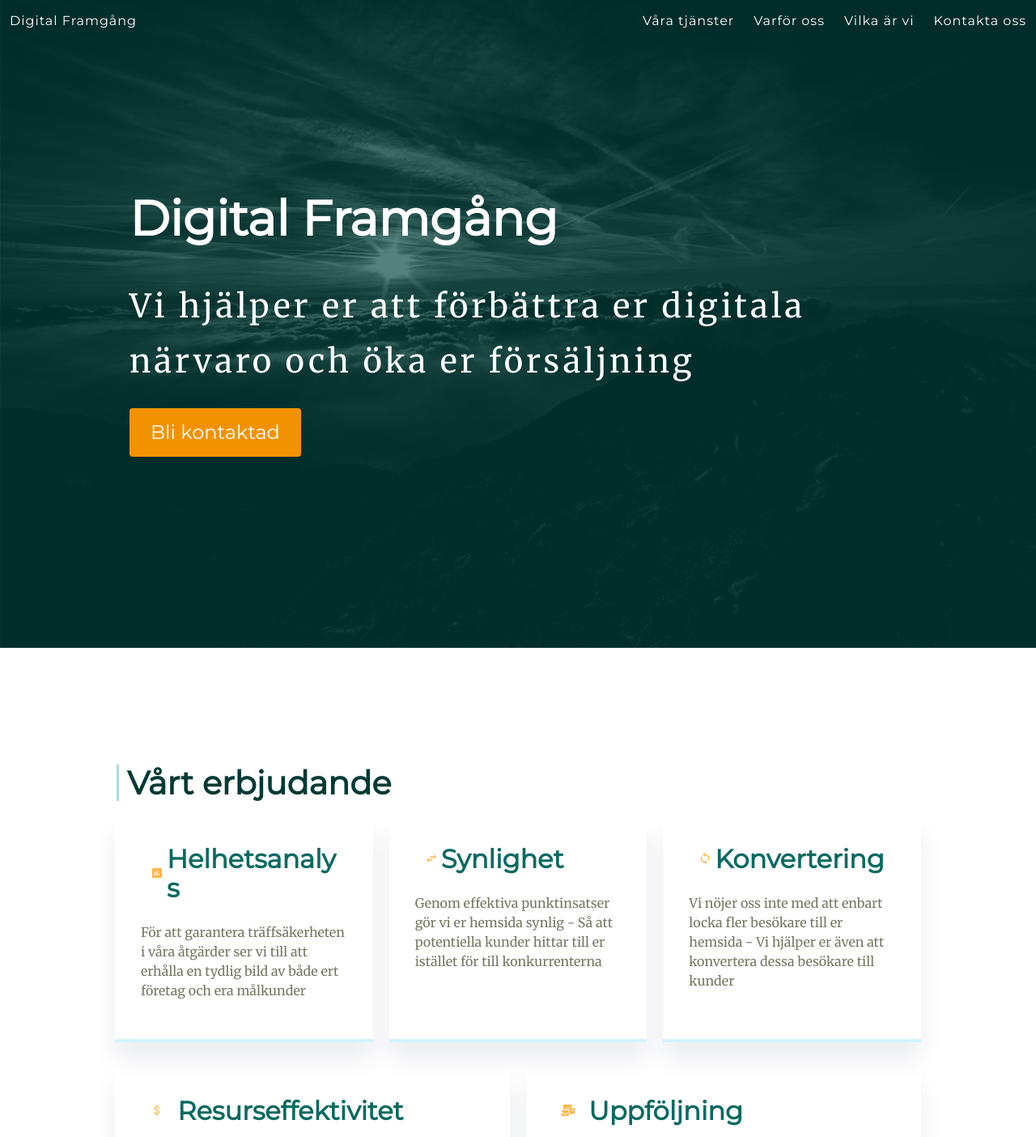
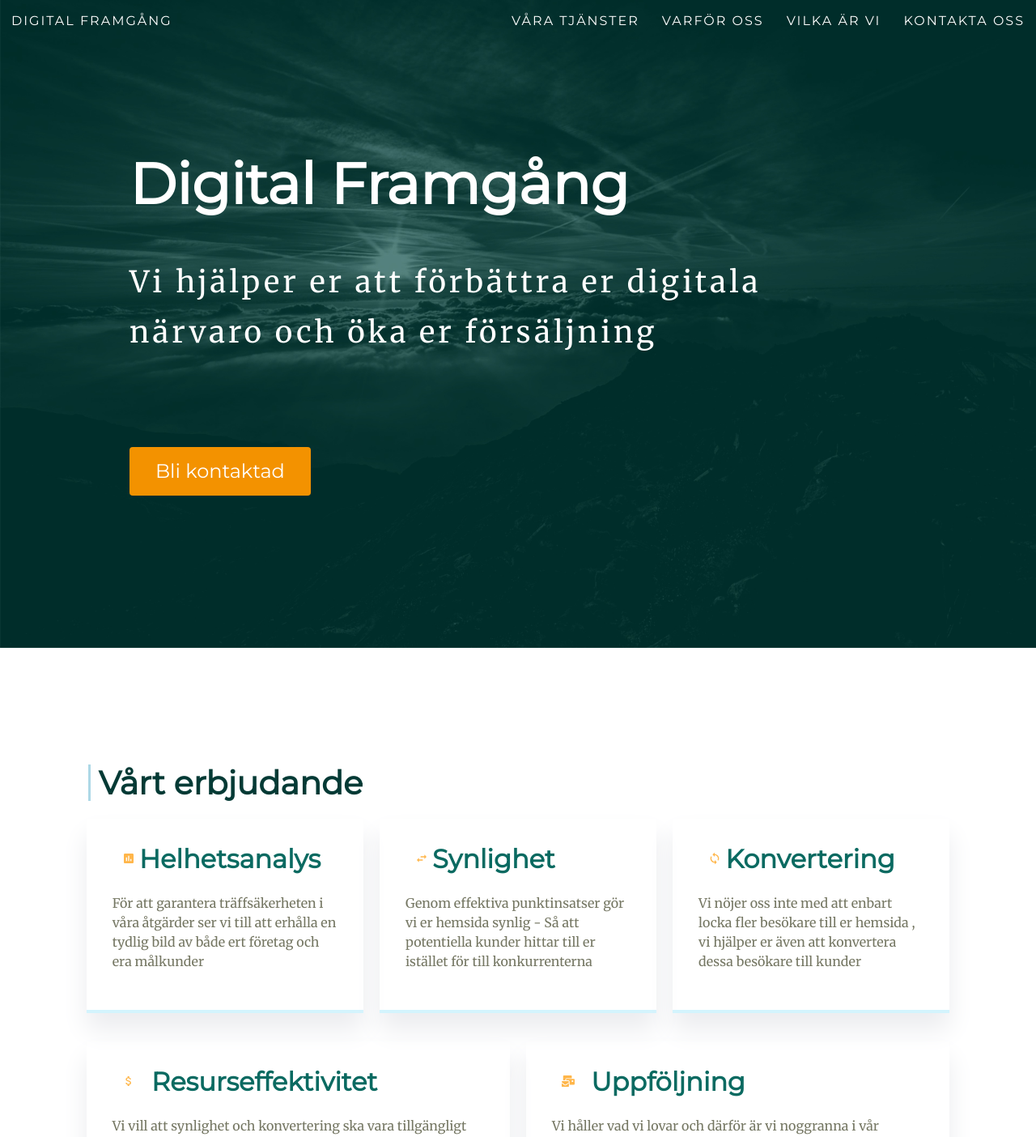
Before and after one commit to codebyjonas/digitalframgang.com, a React (Create React App) app: page / in a window 1280 px wide. Shown: the top 1404 px of the page at 81% size. Built offline with nearby package versions, Linux system fonts and the light colour scheme.

Commit message:
small designfixes from oskar

```diff
--- a/src/App.scss
+++ b/src/App.scss
@@ -56,7 +56,9 @@ $footer-padding: 12rem;
 }
 
 .navbar-item {
-    letter-spacing: 1px;
+    letter-spacing: 2px;
+    text-transform: uppercase;
+    margin: 2px;
 }
 // Setting colors for titles
 .has-blue-sidebar {
@@ -152,6 +154,11 @@ p {
     box-shadow: -1px 10px 16px 1px #d3d3d3;
 }
 
+.profile-image-jobname {
+    font-size: 1.2rem;
+    letter-spacing: 3px;
+}
+
 @media only screen and (max-width: 768px) {
     .card-shadow{
         padding: 1rem;
@@ -170,6 +177,7 @@ p {
     .title.is-3{
         font-size: 1.6em;
     }
+
 
     #contact{
         padding-left: 0px;
--- a/src/components/AboutUs.js
+++ b/src/components/AboutUs.js
@@ -57,7 +57,7 @@ const AboutUs = () => (
                                 />
                             </figure>
                             <h3 className='title is-5'>{member.name}</h3>
-                            <h4 className='title is-6'>{member.role}</h4>
+                            <h4 className='title is-6 profile-image-jobname'>{member.role}</h4>
                         </div>
                     ))}
                 </div>
--- a/src/components/Contact.js
+++ b/src/components/Contact.js
@@ -122,7 +122,7 @@ class Contact extends React.Component {
                                     <input
                                         className='input'
                                         type='email'
-                                        placeholder='your@email.com'
+                                        placeholder='din@email.com'
                                         value={this.state.formMail}
                                         onChange={this.formMailUpdate}
                                     />
--- a/src/components/Hero.js
+++ b/src/components/Hero.js
@@ -6,7 +6,7 @@ const Hero = () => (
         <div className='hero-body'>
             <div className='container has-text-centered'>
                 <h1 id='hero-title' className='title is-1 is-white'>Digital Framgång</h1>
-                <h2 id='hero-subtitle1' className='subtitle is-2 is-white large-spacing'>
+                <h2 id='hero-subtitle' className='subtitle is-2 is-white large-spacing'>
                     Vi hjälper er att förbättra er digitala
                     närvaro och öka er
                     försäljning
--- a/src/components/Services.js
+++ b/src/components/Services.js
@@ -59,7 +59,7 @@ const Services = () => (
                     </div>
                     <p>
                         Vi nöjer oss inte med att enbart locka fler besökare till er hemsida
-                         - Vi hjälper er även att konvertera dessa besökare till kunder
+                         , vi hjälper er även att konvertera dessa besökare till kunder
                     </p>
                 </div>
             </div>
@@ -81,7 +81,7 @@ const Services = () => (
                           vi på att leverera högeffektiva lösningar utan
                            att krångla till det. Sanningen är att man når
                             väldigt goda resultat med en relativt låg
-                        insats - Förutsatt att man fokuserar på rätt saker
+                        insats, förutsatt att man fokuserar på rätt saker
                     </p>
                 </div>
                 <div className='column card-shadow'>
--- a/src/style/hero.scss
+++ b/src/style/hero.scss
@@ -4,16 +4,30 @@
 }
 #hero-subtitle{
     margin-bottom: 3em;
+    font-size: 2.3em;
 }
 #hero-title {
     margin-bottom: 1em;
-    font-size: 60px;
+    font-size: 70px;
 }
 
 
 #hero-button {
     display: block;
+
+    a {
+        padding-left: 30px;
+        padding-right: 30px;
+    }
 }
+
+#hero-button a:hover {
+    background-color: transparent;
+    border: 1px solid  white;
+    transition-timing-function: linear;
+    transition-duration: 0.08s;
+}
+
 
 @media only screen and (max-width: 1050px) {
     .hero {
@@ -22,10 +36,14 @@
         }
         #hero-subtitle{
             margin-bottom: 0px;
+            font-size: 1.3em;
         }
         #hero-title {
             font-size: 2.2em;
         }
+        #hero-button{
+            margin-top: 10vh;
+        }
     }
 
 }
--- a/src/style/services.scss
+++ b/src/style/services.scss
@@ -5,8 +5,8 @@
 }
 
 #services {
-    padding-left: 7rem;
-    padding-right: 7rem;
+    padding-left: 6vw;
+    padding-right: 6vw;
 }
 
 @media only screen and (max-width: 1050px) {
```
